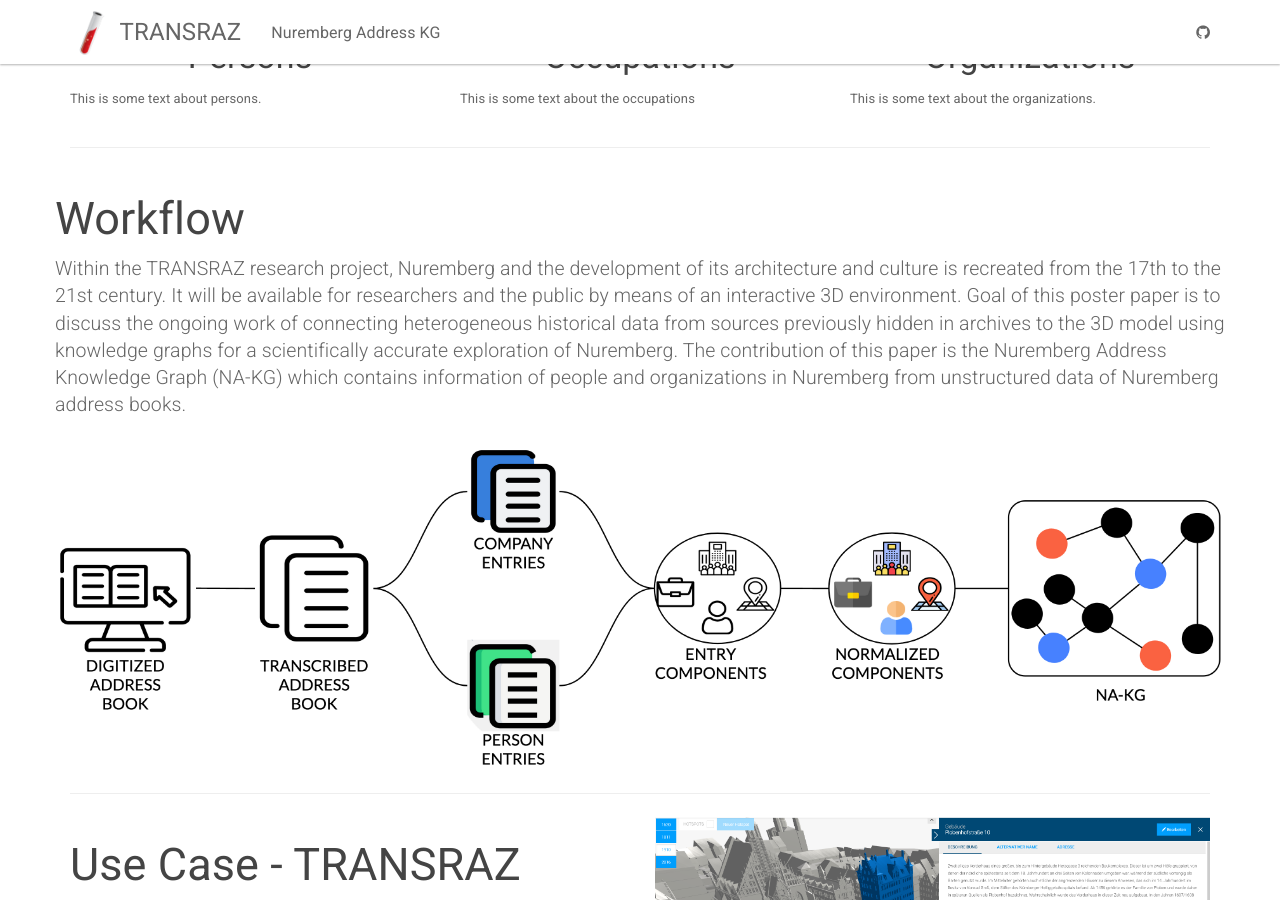
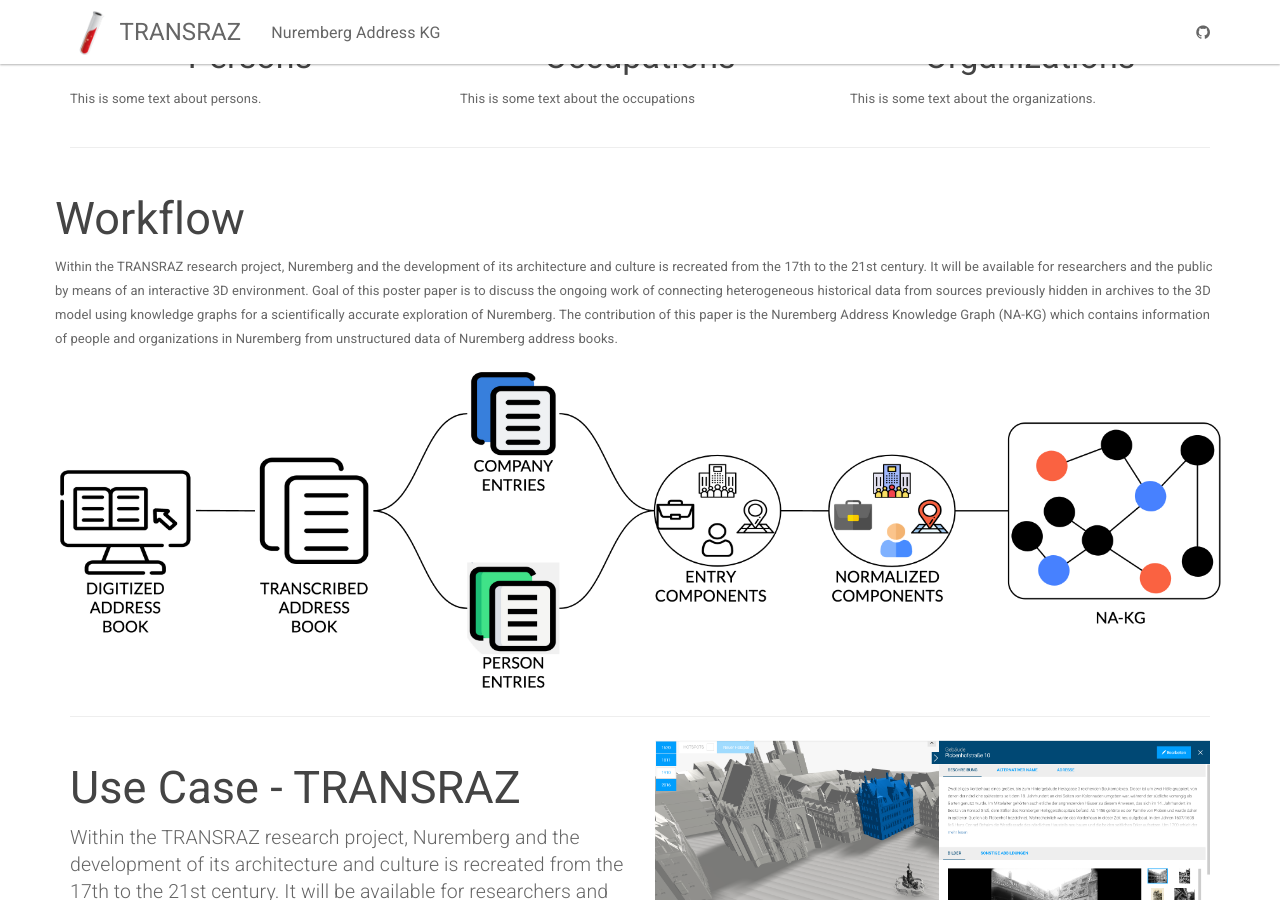
Before and after one commit to ISE-FIZKarlsruhe/Transraz, a Jekyll site: the page built from NA-KG.html, in a window 1280 px wide and 900 px high, scrolled down 961 px. Built offline with Jekyll 4.4.1, drawn with Linux system fonts in a browser that asks for light colours.

Commit message:
Update NA-KG.html

```diff
--- a/NA-KG.html
+++ b/NA-KG.html
@@ -43,7 +43,7 @@
     <div class="row">
         <div>
             <h2 class="header-light regular-pad">Workflow</h2>
-              <p class="lead">Within the TRANSRAZ research project, Nuremberg and the development of its architecture and culture is recreated from the 17th to the 21st century. It will be available for researchers and the public by means of an interactive 3D environment. Goal of this poster paper is to discuss the ongoing work of connecting heterogeneous historical data from sources previously hidden in archives to the 3D model using knowledge graphs for a scientifically accurate exploration of Nuremberg. The contribution of this paper is the Nuremberg Address Knowledge Graph (NA-KG) which contains information of people and organizations in Nuremberg from unstructured data of Nuremberg address books.</p>
+              <p class="center">Within the TRANSRAZ research project, Nuremberg and the development of its architecture and culture is recreated from the 17th to the 21st century. It will be available for researchers and the public by means of an interactive 3D environment. Goal of this poster paper is to discuss the ongoing work of connecting heterogeneous historical data from sources previously hidden in archives to the 3D model using knowledge graphs for a scientifically accurate exploration of Nuremberg. The contribution of this paper is the Nuremberg Address Knowledge Graph (NA-KG) which contains information of people and organizations in Nuremberg from unstructured data of Nuremberg address books.</p>
             <img src="{{ "/assets/img/NAKG_wf.png" | relative_url }}" alt="NA-KG workflow" class="img-responsive">
         </div>
     </div>
```
